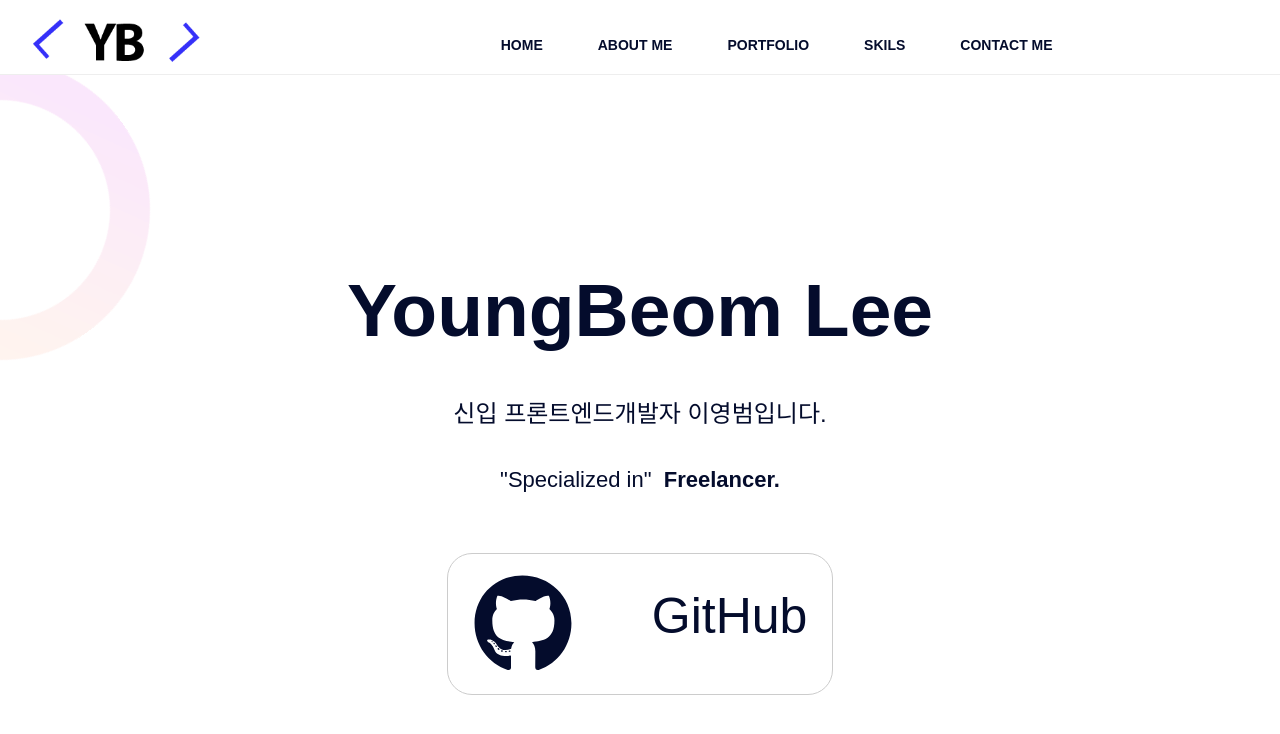
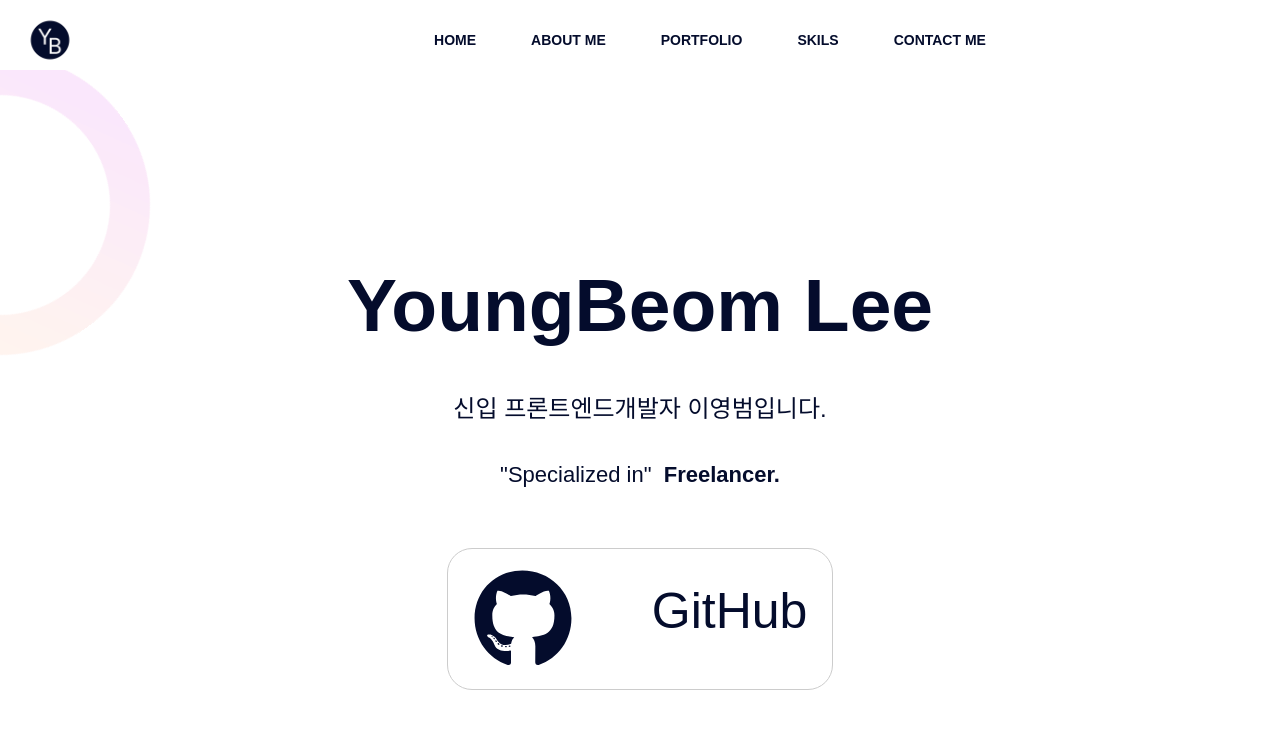
Before and after one commit to YoungBeomLee/LYB-Portfolio, a React (Create React App) app: page / in a window 1280 px wide. Shown: the top 734 px of the page. Built offline with nearby package versions, Linux system fonts and the light colour scheme; a web font is replaced by a local one.

Commit message:
23-04-05 파비콘 변경

```diff
--- a/package.json
+++ b/package.json
@@ -10,6 +10,7 @@
     "react": "^18.2.0",
     "react-dom": "^18.2.0",
     "react-icons": "^4.8.0",
+    "react-parallax": "^3.5.1",
     "react-router-dom": "^6.9.0",
     "react-scripts": "5.0.1",
     "swiper": "^9.1.1",
--- a/src/component/Header.js
+++ b/src/component/Header.js
@@ -2,7 +2,7 @@ import React from "react";
 import { Link } from "react-router-dom";
 import Container from "../UI/Container";
 import styles from "../css/header.module.css";
-import logoImg from "../img/Logo.png";
+import logoImg from "../img/YBLogo.png";
 
 const Header = () => {
   return (
--- a/src/css/header.module.css
+++ b/src/css/header.module.css
@@ -1,21 +1,21 @@
 header {
   width: 100%;
   height: 100%;
-  border-bottom: 1px solid #eee;
+
 }
 .gnbWrap {
   width: 100%;
   padding-top: 10px;
   display: flex;
   justify-content: center;
+  align-items: center;
 }
 .gnbMenu {
-  padding-top: 20px;
   width: 100%;
   height: 30px;
   display: flex;
   justify-content: flex-end;
-  align-items: center;
+
 }
 .menu {
   display: flex;
@@ -48,12 +48,13 @@ header {
   transition: all 0.5s 0.2s;
   transform-origin: center;
 }
-.menu li a:hover::before ,.menu li a:active::before{
+.menu li a:hover::before,
+.menu li a:active::before {
   transform: scaleX(1);
 }
 
 .logoWrap a {
-  height: 64px;
+  height: 60px;
   display: inline-block;
 }
 .logoWrap a h1 {
```
Also changed, not shown: src/img/YBLogo.png, 1 other file (tests, documents, lock files or other folders).
